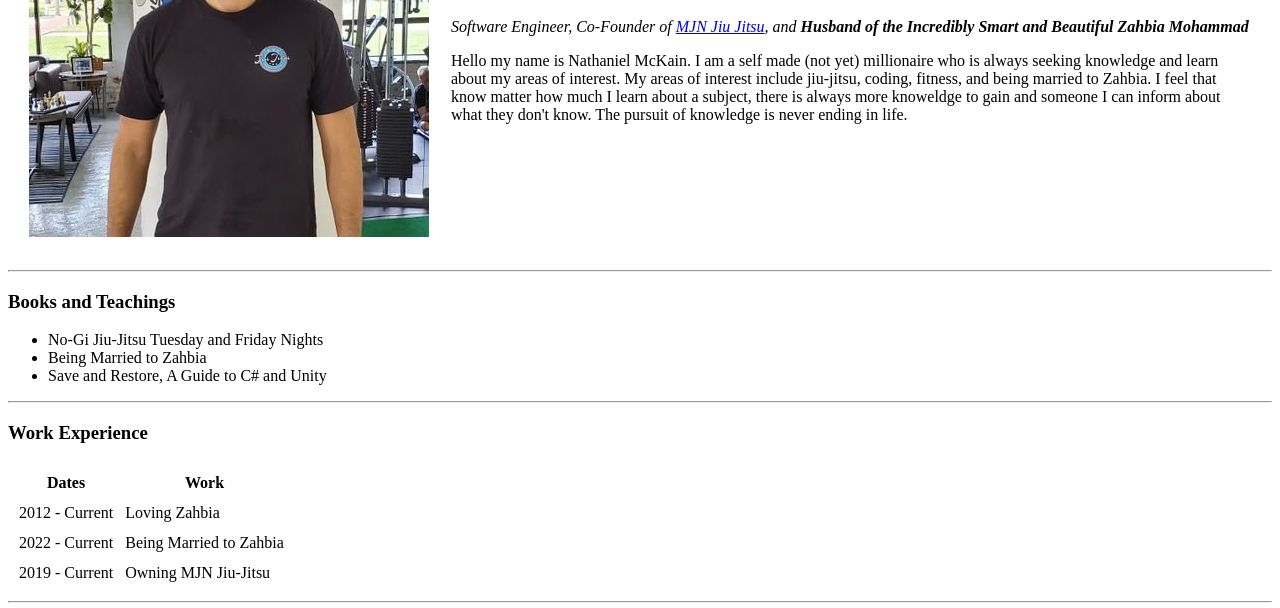
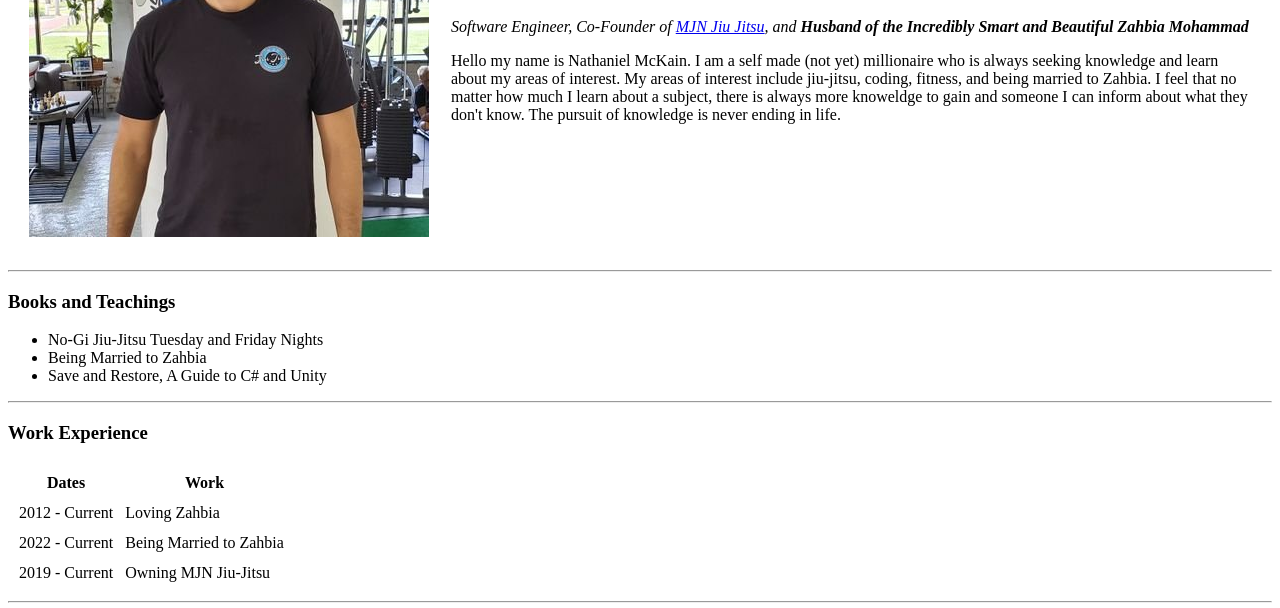
Before and after one commit to RxBcoding/CV, a plain HTML site: page index.html in a window 1280 px wide. Shown: the part 192-800 px from the top of the page. Drawn offline with Linux system fonts and the light colour scheme.

Commit message:
Update index.html

```diff
--- a/index.html
+++ b/index.html
@@ -11,7 +11,7 @@
                 <td>
                     <h1>Nathaniel McKain</h1>
                     <p><em>Software Engineer, Co-Founder of <a href="https://www.mjnjourneybjj.com"> MJN Jiu Jitsu</a>, and <strong>Husband of the Incredibly Smart and Beautiful Zahbia Mohammad</strong></em></p>
-                    <p>Hello my name is Nathaniel McKain. I am a self made (not yet) millionaire who is always seeking knowledge and learn about my areas of interest. My areas of interest include jiu-jitsu, coding, fitness, and being married to Zahbia. I feel that know matter how much I learn about a subject, there is always more knoweldge to gain and someone I can inform about what they don't know. The pursuit of knowledge is never ending in life.</p>
+                    <p>Hello my name is Nathaniel McKain. I am a self made (not yet) millionaire who is always seeking knowledge and learn about my areas of interest. My areas of interest include jiu-jitsu, coding, fitness, and being married to Zahbia. I feel that no matter how much I learn about a subject, there is always more knoweldge to gain and someone I can inform about what they don't know. The pursuit of knowledge is never ending in life.</p>
                 </td>
             </tr>
         </table>
```
